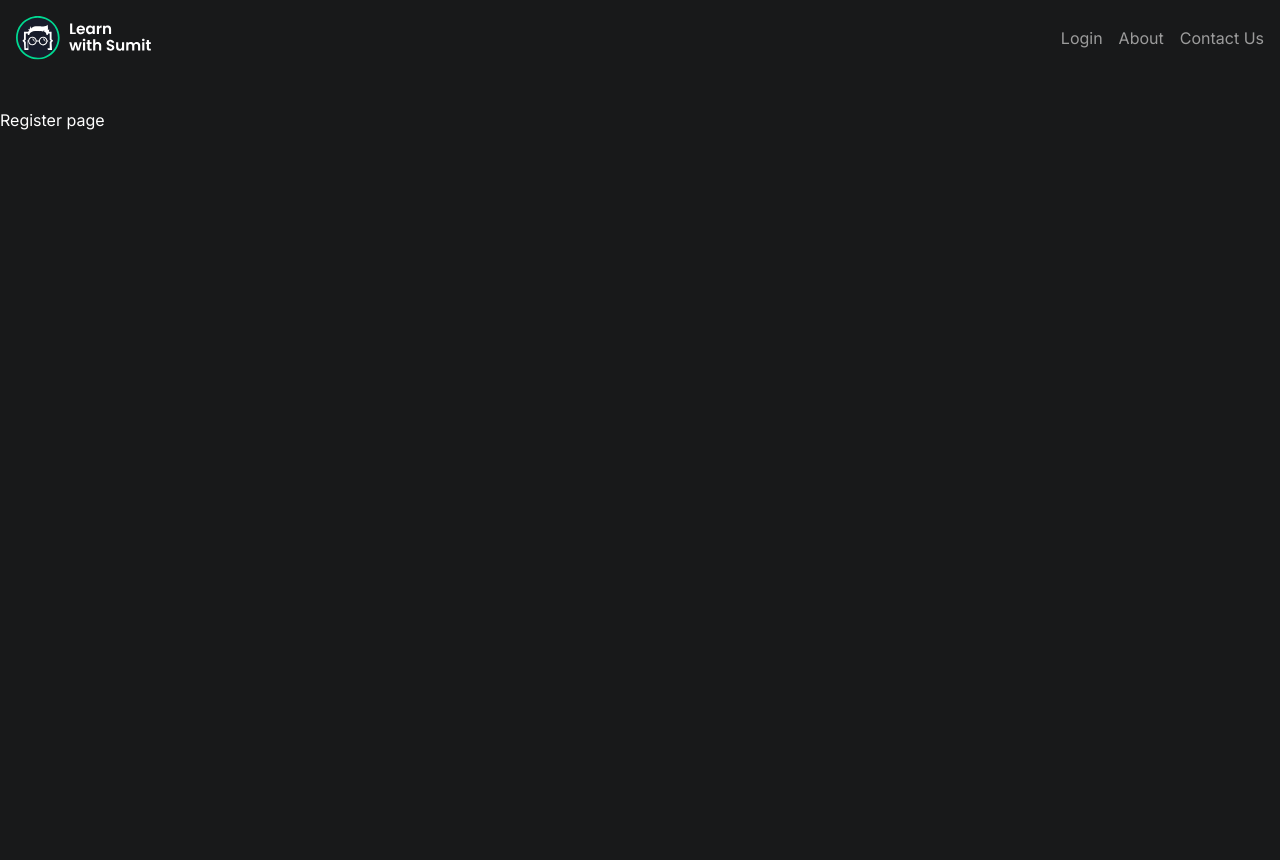
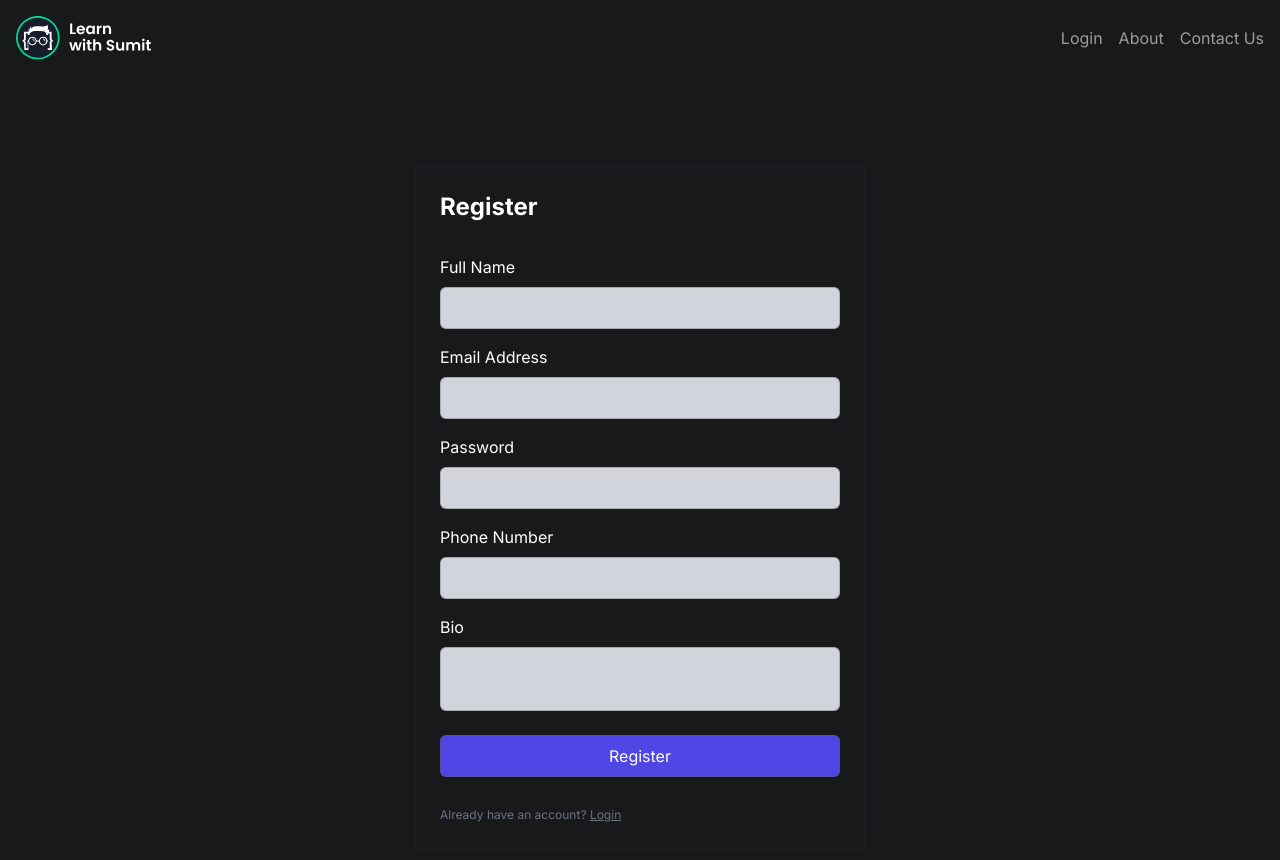
Before and after one commit to masud040/eventry, a Next.js app: page /register in a window 1280 px wide. Shown: the top 860 px of the page. Before the commit the page ends 800 px from the top, so only its background shows below. Built offline with nearby package versions, Linux system fonts and the light colour scheme.

Commit message:
add register page

```diff
--- /dev/null
+++ b/app/components/auth/RegisterForm.js
@@ -0,0 +1,37 @@
+export default function RegisterForm() {
+  return (
+    <form class="login-form">
+      <div>
+        <label for="name">Full Name</label>
+        <input type="text" name="name" id="name" />
+      </div>
+
+      <div>
+        <label for="email">Email Address</label>
+        <input type="email" name="email" id="email" />
+      </div>
+
+      <div>
+        <label for="password">Password</label>
+        <input type="password" name="password" id="password" />
+      </div>
+
+      <div>
+        <label for="phone">Phone Number</label>
+        <input type="tel" name="pnone" id="phone" />
+      </div>
+
+      <div>
+        <label for="bio">Bio</label>
+        <input class="min-h-16" type="text" name="bio" id="bio" />
+      </div>
+
+      <button
+        type="submit"
+        class="btn-primary w-full mt-4 bg-indigo-600 hover:bg-indigo-800"
+      >
+        Register
+      </button>
+    </form>
+  );
+}
--- a/app/login/page.js
+++ b/app/login/page.js
@@ -1,3 +1,4 @@
+import Link from "next/link";
 import LoginForm from "../components/auth/LoginForm";
 
 export default function LoginPage() {
@@ -8,10 +9,10 @@ export default function LoginPage() {
 
         <LoginForm />
         <span className="text-xs text-center text-gray-500">
-          Don't have an account?
-          <a className="underline hover:text-indigo-600" href="./register.html">
+          Don't have an account?{" "}
+          <Link className="underline hover:text-indigo-600" href="/register">
             Register
-          </a>
+          </Link>
         </span>
       </div>
     </section>
--- a/app/register/page.js
+++ b/app/register/page.js
@@ -1,3 +1,19 @@
+import Link from "next/link";
+import RegisterForm from "../components/auth/RegisterForm";
+
 export default function RegisterPage() {
-  return <div>Register page</div>;
+  return (
+    <section class="h-screen grid place-items-center">
+      <div class="max-w-[450px] w-full mx-auto p-6 border border-gray-700/20 rounded-md">
+        <h4 class="font-bold text-2xl">Register</h4>
+        <RegisterForm />
+        <span class="text-center text-xs text-gray-500">
+          Already have an account?{" "}
+          <Link class="underline hover:text-indigo-600" href="/login">
+            Login
+          </Link>
+        </span>
+      </div>
+    </section>
+  );
 }
```
